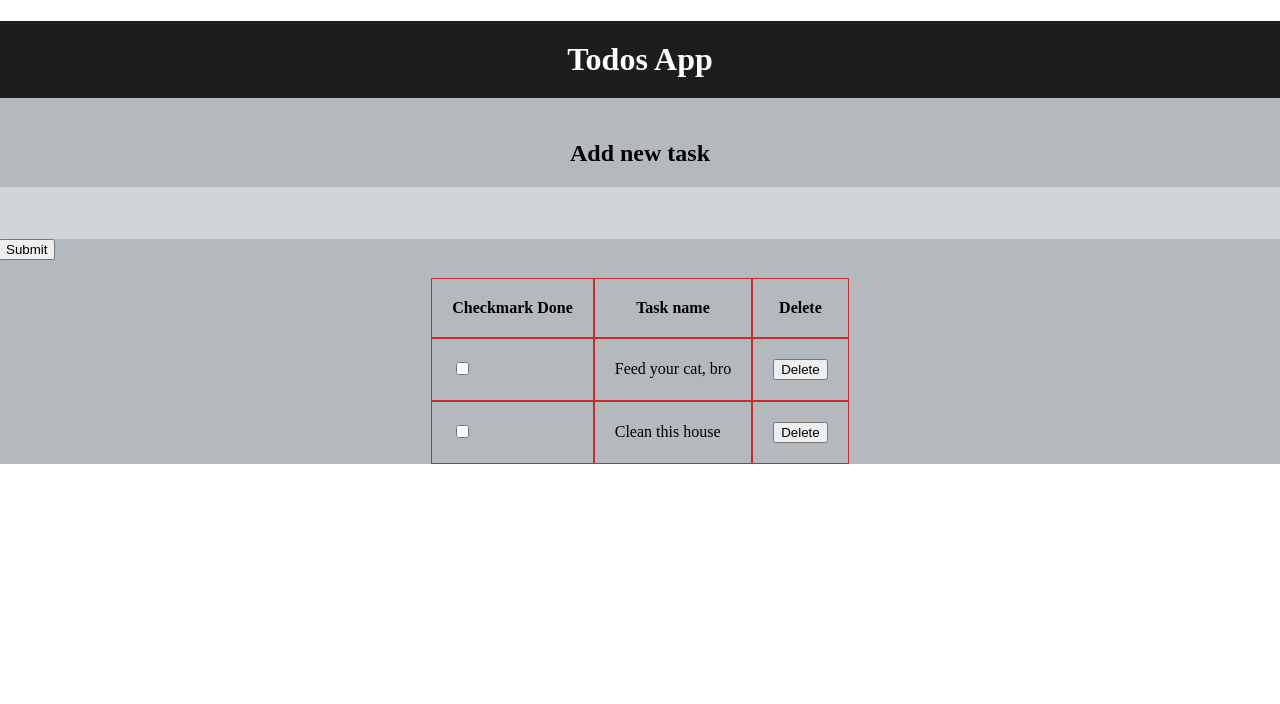
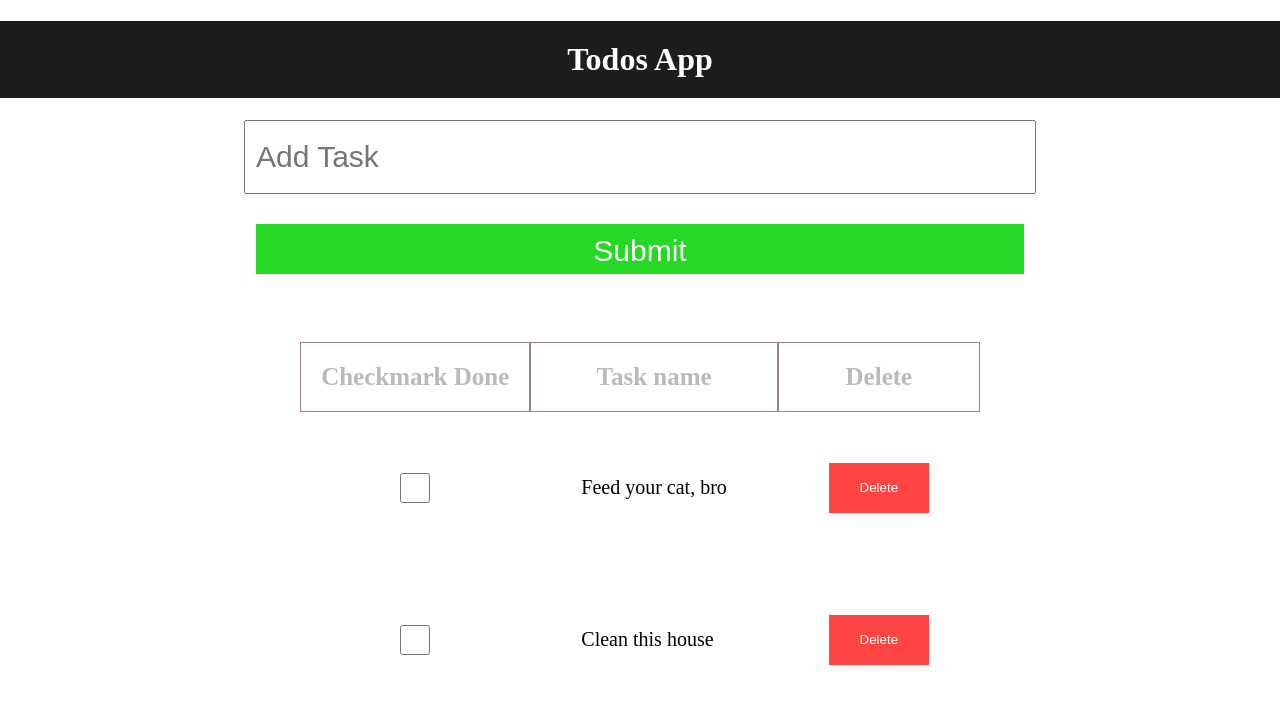
Before and after one commit to rafalwawrzyk/todoApp, a Vue app in the folder todos/: page / in a window 1280 px wide. Shown: the top 704 px of the page. Built offline with nearby package versions, Linux system fonts and the light colour scheme.

Commit message:
Styling app

```diff
--- a/todos/src/components/main.vue
+++ b/todos/src/components/main.vue
@@ -3,10 +3,9 @@
 
     <h1>{{title}}</h1>
     <div class="inputNav">
-       <h2>Add new task</h2>
        <div class="formContent">
            <form v-on:submit.prevent="addTask">
-           <input class="firstInput" type="text" v-model="tasks.name">
+           <input class="firstInput" type="text" v-model="tasks.name" placeholder="Add Task">
            <input class="submit" type="submit">
            </form>
         </div>
@@ -20,11 +19,11 @@
                 <th>Checkmark Done</th>
                 <th>Task name</th>
                 <th>Delete</th>
-                </thead>
+            </thead>
             <tbody>
                 <tr v-for="(task,index) in tasks">
                     <td>
-                        <input type="checkbox"v-model="task.done" >
+                        <input class="check" type="checkbox"v-model="task.done" >
                     </td>
                     <td><span v-bind:class="{checked: task.done }">{{task.name}}</span></td>
                     <td><button v-on:click="removeTask(task)">Delete</button></td>
@@ -74,30 +73,60 @@
         box-sizing: border-box;
         margin: 0;
         padding: 0;
+        width: 100vw;
     }
 
     .app {
-        background-color: #b4b9be;
+        margin: 0 auto;
+        height: 100%;
+        width: 100%;
     }
 
     .listTableContainer{
         display: flex;
         justify-content: center;
+
+    }
+
+    form{
+        width: 60%;
+        display: flex;
+        flex-direction: column;
+        align-items: center;
     }
 
     .firstInput{
-        width: 100vw;
+        width: 100%;
         height: 50px;
         font-size:30px;
-        background-color: rgba(255, 255, 255, 0.39);
-        border:none;
+        color:#bababa;
+        margin-bottom: 30px;
+        padding: 10px;
     }
     .submit{
+        width:100%;
+        background-color: #25d925;
+        height: 50px;
+        border: none;
+        font-size:30px;
+        color:#fff;
+        cursor: pointer;
+        padding: 10px;
+    }
 
+    .submit:hover{
+        box-shadow: 0 3px 6px rgba(0,0,0,0.16), 0 3px 6px rgba(0,0,0,0.23);
+        transition: 300ms ease-in-out;
     }
 
     .formContent {
         display: flex;
+        width: 100%;
+        justify-content: center;
+        flex-direction: column;
+        align-items: center;
+        margin-bottom: 50px;
+
     }
 
     h1 {
@@ -105,6 +134,10 @@
         color: white;
         text-align: center;
         padding: 20px;
+    }
+
+    thead,tbody{
+        width:100%;
     }
 
     .listTableContainer {
@@ -116,16 +149,60 @@
         justify-content: center;
         align-items: center;
         flex-direction: column;
+
     }
 
     th,
     td {
+        border: 1px solid #9b8282;
+        font-size: 20px;
+    }
+
+    th{
+        color:#020a0b;
+        font-size: 25px;
+        color: #bababa;
         padding: 20px;
-        border: 1px solid #c92c2c;
+
+    }
+
+    td{
+        border:1px solid white;
+        padding: 50px;
+    }
+
+    button{
+        background-color: #ff4444;
+        border: none;
+        width: 100px;
+        height: 50px;
+        cursor: pointer;
+        color:#fff;
+
+    }
+
+    button:hover{
+        background-color: #e00505;
+        box-shadow: 0 3px 6px rgba(0,0,0,0.16), 0 3px 6px rgba(0,0,0,0.23);
+        transition: 300ms ease-in-out;
+    }
+
+    .check{
+        height: 30px;
+        width: 30px;
+        display: block;
+        margin: 0 auto;
+        cursor: pointer;
+
+    }
+
+    .check:hover{
+        box-shadow: 0 10px 20px rgba(0,0,0,0.19), 0 6px 6px rgba(0,0,0,0.23);
+        transition: 300ms ease-in-out
     }
 
     .checked {
-        text-decoration: line-through;
+        text-decoration: line-through #ff4444;
     }
 
 </style>
```
